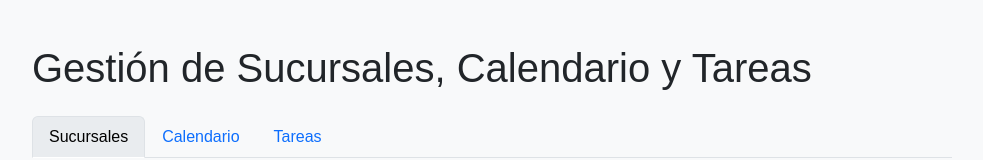
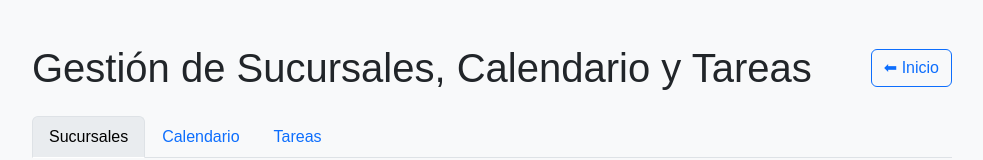
Before and after one commit to josephao64/AsignacionTareas, a plain HTML site: page calendario.html in a window 1280 px wide. Shown: the top 160 px of the page, without its empty margins (148-1131 px from the left). Drawn offline with nearby package versions, Linux system fonts and the light colour scheme; no server answers.

Commit message:
Update calendario.html

```diff
--- a/calendario.html
+++ b/calendario.html
@@ -16,7 +16,12 @@
 </head>
 <body class="p-4">
   <div class="container">
-    <h1 class="mb-4">Gestión de Sucursales, Calendario y Tareas</h1>
+    <div class="d-flex justify-content-between align-items-center mb-4">
+      <h1 class="mb-0">Gestión de Sucursales, Calendario y Tareas</h1>
+      <a href="index.html" class="btn btn-outline-primary">
+        ⬅ Inicio
+      </a>
+    </div>
 
     <!-- Pestañas Principales -->
     <ul class="nav nav-tabs mb-3" role="tablist">
```
